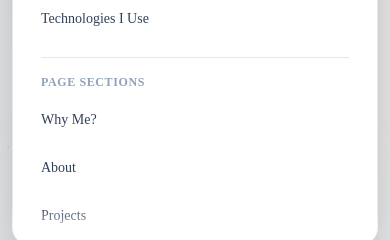
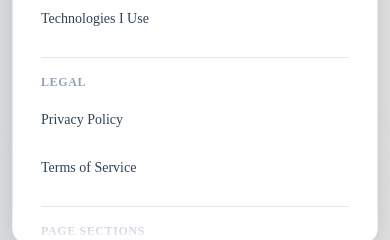
Before and after one commit to ziadamr45/ziadamrme, a Next.js app: page / in a window 390 px wide. Both pictures are taken after a click on the button 360 px from the left and 28 px from the top of the page. Shown: the part 372-612 px from the top of the page. Built offline with nearby package versions, Linux system fonts and the light colour scheme; no server answers.

Commit message:
feat: add legal pages (Privacy Policy & Terms) to hamburger menu

```diff
--- a/src/components/navigation.tsx
+++ b/src/components/navigation.tsx
@@ -76,6 +76,12 @@ export function Navigation() {
 
   // Tech page link (separate page)
   const techPageItem = { href: "/tech", label: language === "ar" ? "التقنيات التي أستخدمها" : "Technologies I Use" };
+
+  // Legal pages
+  const legalItems = [
+    { href: "/privacy-policy", label: language === "ar" ? "سياسة الخصوصية" : "Privacy Policy" },
+    { href: "/terms", label: language === "ar" ? "شروط الاستخدام" : "Terms of Service" },
+  ];
 
   // Special navigation items (cross-page links)
   const specialNavItems = [
@@ -368,6 +374,28 @@ export function Navigation() {
                   {techPageItem.label}
                 </Link>
 
+                {/* Legal pages */}
+                <div className="px-4 py-2 mt-2">
+                  <div className="h-px bg-slate-200 dark:bg-slate-700" />
+                </div>
+                <p className="px-4 py-1 text-xs font-semibold text-slate-400 dark:text-slate-500 uppercase tracking-wider">
+                  {language === "ar" ? "قانوني" : "Legal"}
+                </p>
+                {legalItems.map((item) => (
+                  <Link
+                    key={item.href}
+                    href={item.href}
+                    onClick={() => { setIsOpen(false); document.body.style.overflow = ""; }}
+                    className={`flex items-center px-4 py-3 rounded-xl text-sm font-medium transition-all duration-200 ${
+                      isActive(item.href)
+                        ? "bg-orange-500/10 text-orange-600 dark:text-orange-400"
+                        : "text-slate-700 dark:text-slate-300 hover:bg-slate-100 dark:hover:bg-slate-700/50"
+                    }`}
+                  >
+                    {item.label}
+                  </Link>
+                ))}
+
                 {/* Section links (scroll on home page) */}
                 {pathname === "/" && (
                   <>
```
